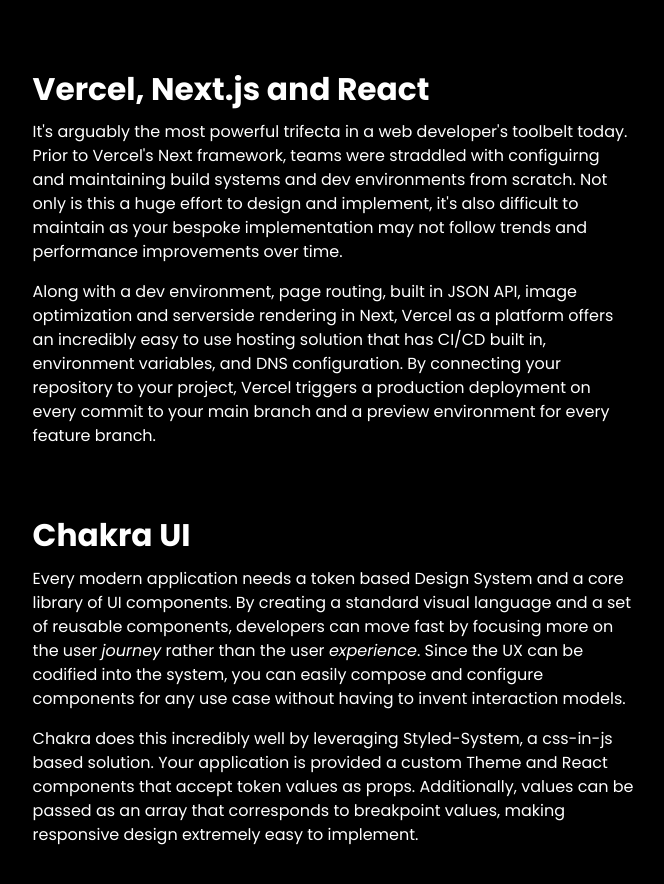
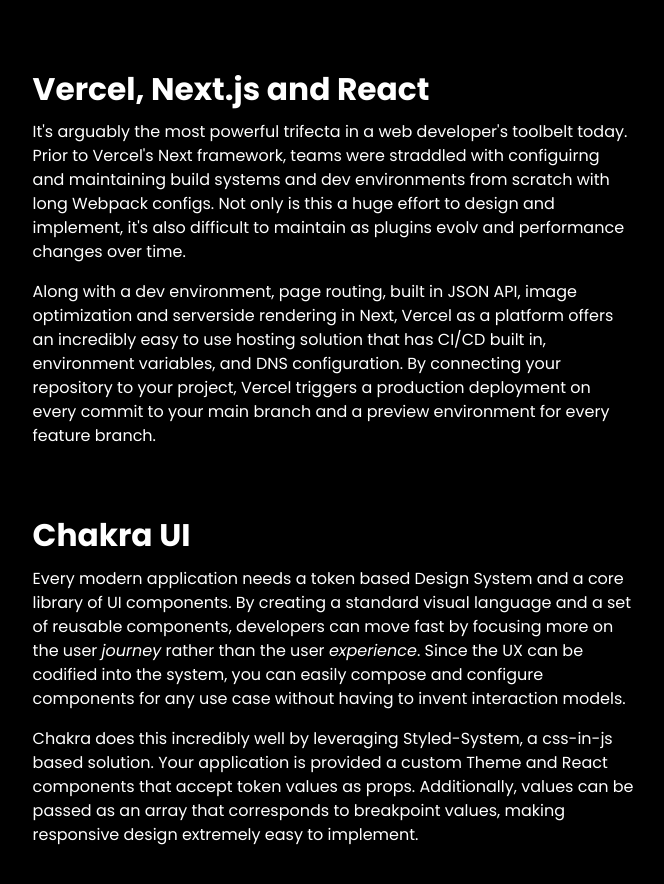
Before and after one commit to ryanirilli/website, a Next.js app: page /case-studies/building-a-web-architecture-optimized-for-speed in a window 1280 px wide. Shown: the part 1260-2144 px from the top of the page, without its empty margins (306-970 px from the left). Built offline with nearby package versions, Linux system fonts and the light colour scheme.

Commit message:
update copy

```diff
--- a/components/DesignAndDevelopment.tsx
+++ b/components/DesignAndDevelopment.tsx
@@ -58,7 +58,7 @@
             </motion.div>
             <motion.div variants={fadeIn}>
               <Text maxW={80}>
-                I take a principled approach to product design and frontend
+                I take a principled approach to Product Design and frontend
                 engineering, bringing together both disciplines to craft a
                 consistent and scalable user experience.
               </Text>
--- a/components/YearsExeprience.tsx
+++ b/components/YearsExeprience.tsx
@@ -57,8 +57,9 @@
               <SectionHeading>10+ Years Experience</SectionHeading>
               <motion.div variants={fadeIn}>
                 <Text maxW={80}>
-                  I have dedicated my career to building web applications that
-                  scale with the business they serve.
+                  I have help build applications that scale and adapt to the
+                  business, by using tools and frameworks made for modern web
+                  development.
                 </Text>
               </motion.div>
             </motion.div>
--- a/pages/case-studies/building-a-web-architecture-optimized-for-speed.tsx
+++ b/pages/case-studies/building-a-web-architecture-optimized-for-speed.tsx
@@ -76,10 +76,10 @@
             It&apos;s arguably the most powerful trifecta in a web
             developer&apos;s toolbelt today. Prior to Vercel&apos;s Next
             framework, teams were straddled with configuirng and maintaining
-            build systems and dev environments from scratch. Not only is this a
-            huge effort to design and implement, it&apos;s also difficult to
-            maintain as your bespoke implementation may not follow trends and
-            performance improvements over time.
+            build systems and dev environments from scratch with long Webpack
+            configs. Not only is this a huge effort to design and implement,
+            it&apos;s also difficult to maintain as plugins evolv and
+            performance changes over time.
           </Text>
           <Text mb={16}>
             Along with a dev environment, page routing, built in JSON API, image
```
